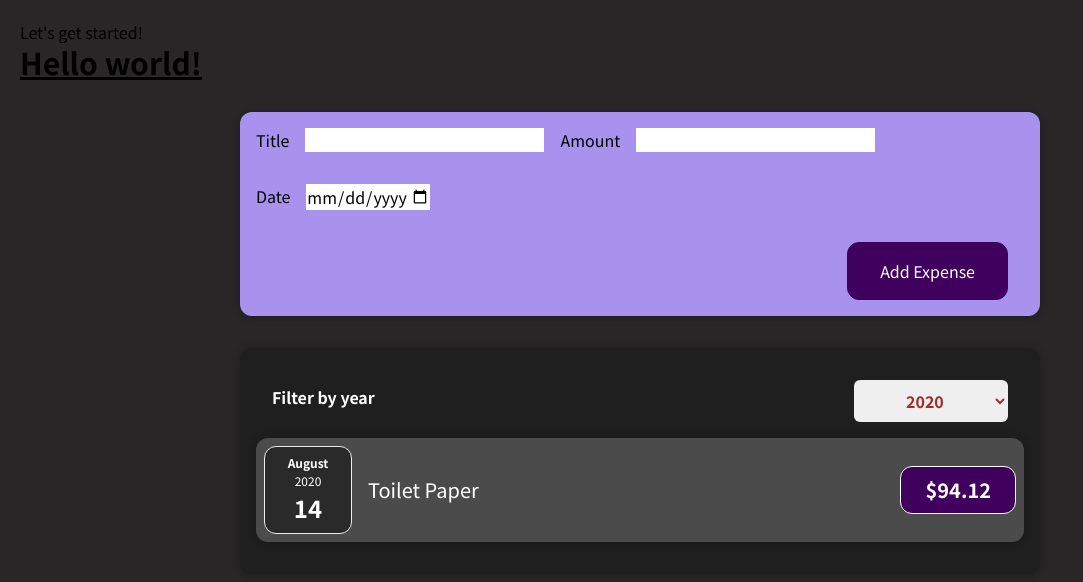
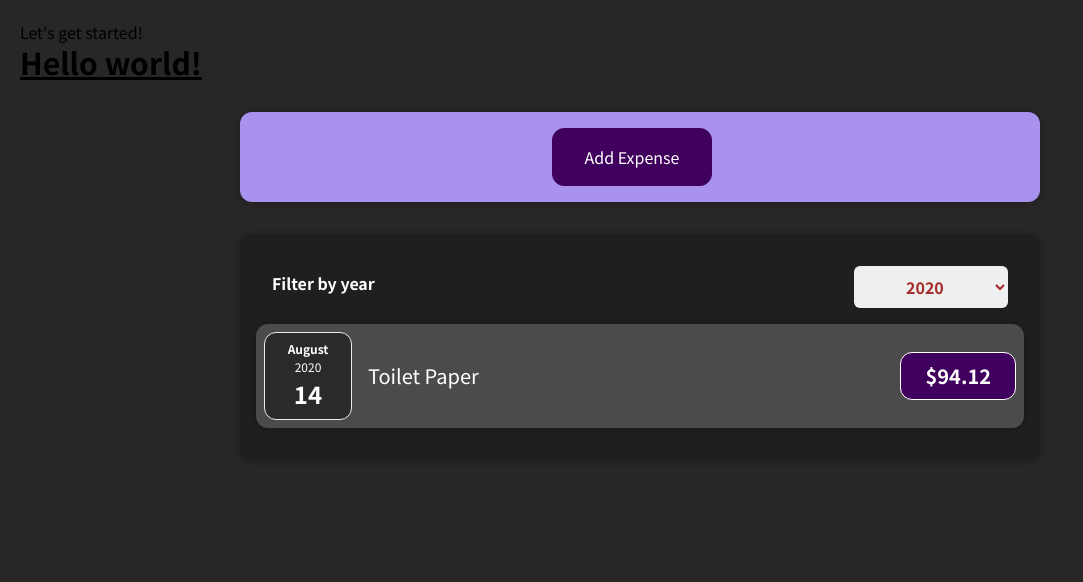
Before and after one commit to Badmonky/Learning, a React (Create React App) app in the folder react/01-starting-setup/: page / in a window 1280 px wide. Shown: the top 582 px of the page, without its empty margins (0-1083 px from the left). Built offline with nearby package versions, Linux system fonts and the light colour scheme.

Commit message:
make form conditional

```diff
--- a/react/01-starting-setup/src/App.js
+++ b/react/01-starting-setup/src/App.js
@@ -10,10 +10,10 @@ function App() {
 
   function addExpenseHandler(newExpense){
     setExpenseData((prev) =>{
-       prev.push(newExpense);
+       //prev.push(newExpense); //this makes it break
+       return [newExpense, ...prev];
     })
     console.log(expenseData);
-
   }
 
   return (
--- a/react/01-starting-setup/src/components/Expenses/Expenses.js
+++ b/react/01-starting-setup/src/components/Expenses/Expenses.js
@@ -11,11 +11,9 @@ function Expenses(props) {
   function filterSelectedHandler(year) {
     setFilter(year);
   }
-
-  let filteredExpenses = props.expenses.filter((expense) => {
+  let filteredExpenses = props.expenses?.filter((expense) => {
     return expense.date.getFullYear().toString() === filter;
   });
-
   return (
     <div>
       <Card className="expenses">
--- a/react/01-starting-setup/src/components/NewExpense/ExpenseForm.js
+++ b/react/01-starting-setup/src/components/NewExpense/ExpenseForm.js
@@ -85,7 +85,8 @@ const ExpenseForm = (props) => {
         </div>
       </div>
       <div className="new-expense__actions">
-        <button type="submit">Add Expense</button>
+        <button type="button" onClick={props.onCancel}>Cancel</button>
+        <button type="submit">Save Expense</button>
       </div>
     </form>
   );
--- a/react/01-starting-setup/src/components/NewExpense/NewExpense.js
+++ b/react/01-starting-setup/src/components/NewExpense/NewExpense.js
@@ -1,24 +1,39 @@
-import React from "react";
-// import expenseData from "../Data/ExpenseData";
+import React, { useState } from "react";
+
 import ExpenseForm from "./ExpenseForm";
 
-
-import './NewExpense.css'
+import "./NewExpense.css";
 
 const NewExpense = (props) => {
+  const [formOpen, setFormOpen] = useState(false);
 
-  function saveExpendeDataHandler(enteredExpenseData){
+  function saveExpenseDataHandler(enteredExpenseData) {
     const newExpenseData = {
       ...enteredExpenseData,
-      id: Math.random().toString()
-    }
+      id: Math.random().toString(),
+    };
     props.onAddExpense(newExpenseData);
+    console.log("here");
+    setFormOpen(false);
   }
 
-  return <div className="new-expense">
-    <ExpenseForm onSaveExpenseData={saveExpendeDataHandler}/>
-  </div>
+  function addExpenseHandler(){
+    setFormOpen(true);
+  }
 
-}
+  function cancelHandler() {
+    setFormOpen(false);
+  }
+
+  return (
+    <div className="new-expense">
+      {!formOpen && <button onClick={addExpenseHandler}>Add Expense</button>}
+      {formOpen && <ExpenseForm
+        onSaveExpenseData={saveExpenseDataHandler}
+        onCancel={cancelHandler}
+      />}
+    </div>
+  );
+};
 
 export default NewExpense;
```
